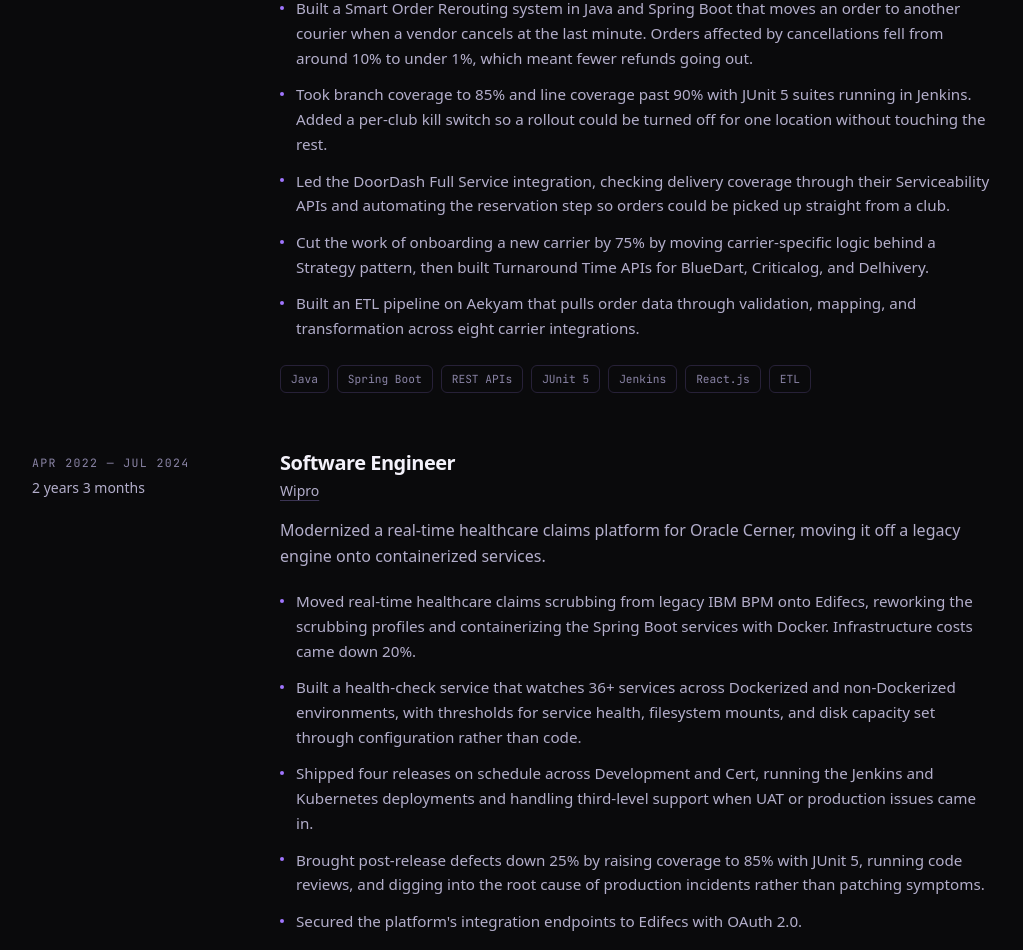
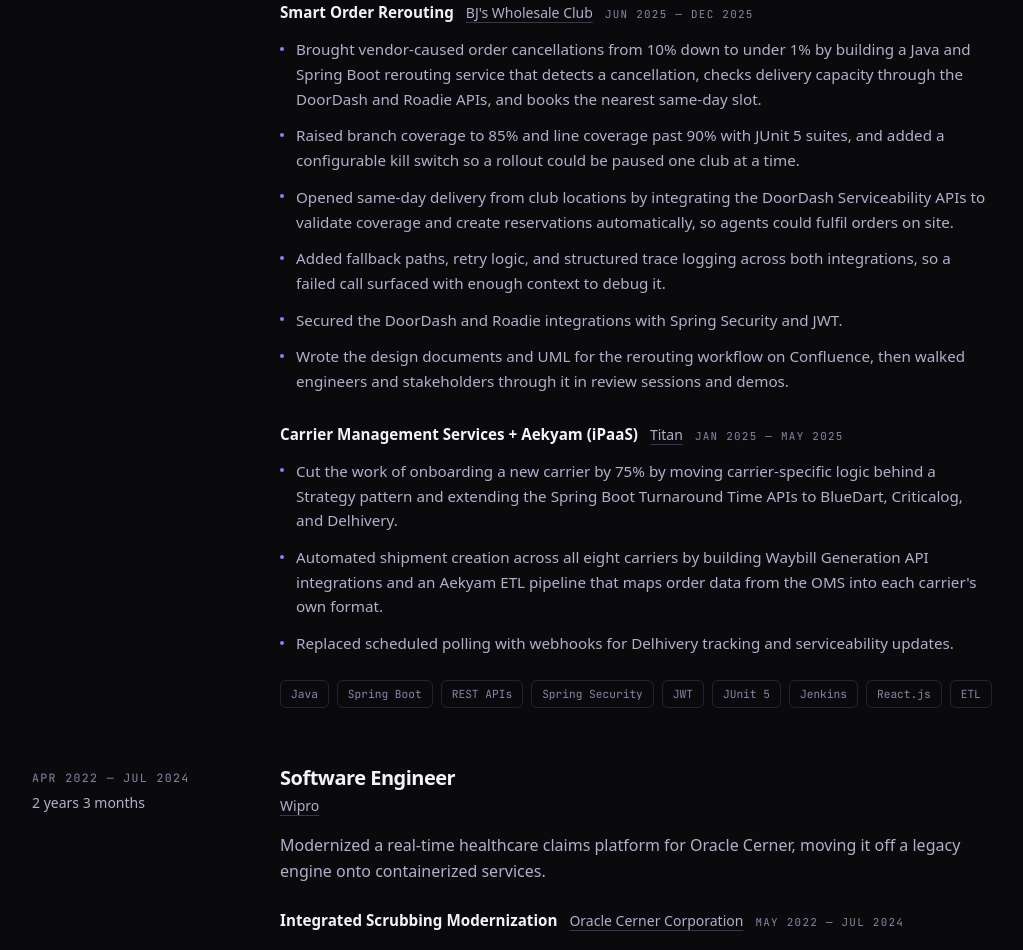
Before and after one commit to VijayPuttarevaiah/portfolio, a Next.js app: page / in a window 1280 px wide. Shown: the part 4160-5110 px from the top of the page, without its empty margins (128-1151 px from the left). Built offline with nearby package versions, Linux system fonts and the light colour scheme; no server answers; a web font is replaced by a local one.

Commit message:
Break experience down by project and client

```diff
--- a/src/app/page.tsx
+++ b/src/app/page.tsx
@@ -25,7 +25,6 @@
         <Journey />
         <About />
         <Experience />
-        <Marquee text="Selected Work" hue="--h4" />
         <Projects />
         <Gallery />
         <Recommendations />
--- a/src/components/Experience.tsx
+++ b/src/components/Experience.tsx
@@ -52,20 +52,51 @@
                   {role.context}
                 </p>
 
-                <ul className="mt-5 space-y-3">
-                  {role.highlights.map((highlight) => (
+                <div className="mt-6 space-y-7">
+                  {role.engagements.map((engagement) => (
+                    <div key={engagement.project}>
+                      <div className="flex flex-wrap items-baseline gap-x-3 gap-y-1">
+                        <h4 className="text-[0.95rem] font-semibold text-[var(--fg)]">
+                          {engagement.project}
+                        </h4>
+                        {engagement.client ? (
+                          <p className="text-sm text-[var(--fg-muted)]">
+                            {engagement.clientUrl ? (
+                              <a
+                                href={engagement.clientUrl}
+                                target="_blank"
+                                rel="noreferrer noopener"
+                                className="underline decoration-[var(--border-strong)] underline-offset-4 transition-colors hover:text-[var(--fg)] hover:decoration-[var(--accent)]"
+                              >
+                                {engagement.client}
+                              </a>
+                            ) : (
+                              engagement.client
+                            )}
+                          </p>
+                        ) : null}
+                        <p className="font-mono text-[0.68rem] uppercase tracking-[0.12em] text-[var(--fg-subtle)]">
+                          {engagement.period}
+                        </p>
+                      </div>
+
+                      <ul className="mt-3 space-y-3">
+                        {engagement.bullets.map((bullet) => (
                           <li
-                      key={highlight.slice(0, 40)}
+                            key={bullet.slice(0, 40)}
                             className="flex gap-3 text-[0.95rem] leading-relaxed text-[var(--fg-muted)]"
                           >
                             <span
                               aria-hidden="true"
                               className="mt-[0.6rem] h-1 w-1 shrink-0 rounded-full bg-[var(--accent)]"
                             />
-                      {highlight}
+                            {bullet}
                           </li>
                         ))}
                       </ul>
+                    </div>
+                  ))}
+                </div>
 
                 <ul className="mt-6 flex flex-wrap gap-x-2 gap-y-2">
                   {role.stack.map((tech) => (
--- a/src/content/resume.ts
+++ b/src/content/resume.ts
@@ -60,6 +60,15 @@
   ],
 } as const;
 
+export type Engagement = {
+  /** Project or programme name as it was known internally. */
+  project: string;
+  client?: string;
+  clientUrl?: string;
+  period: string;
+  bullets: string[];
+};
+
 export type Role = {
   company: string;
   companyUrl?: string;
@@ -71,7 +80,7 @@
   /** Honest framing note rendered as a small qualifier. */
   note?: string;
   context: string;
-  highlights: string[];
+  engagements: Engagement[];
   stack: string[];
 };
 
@@ -84,15 +93,45 @@
     duration: "1 year",
     location: "Bengaluru, India",
     context:
-      "Built order management and logistics integrations for enterprise retail clients, working against live production systems.",
-    highlights: [
-      "Built a Smart Order Rerouting system in Java and Spring Boot that moves an order to another courier when a vendor cancels at the last minute. Orders affected by cancellations fell from around 10% to under 1%, which meant fewer refunds going out.",
-      "Took branch coverage to 85% and line coverage past 90% with JUnit 5 suites running in Jenkins. Added a per-club kill switch so a rollout could be turned off for one location without touching the rest.",
-      "Led the DoorDash Full Service integration, checking delivery coverage through their Serviceability APIs and automating the reservation step so orders could be picked up straight from a club.",
-      "Cut the work of onboarding a new carrier by 75% by moving carrier-specific logic behind a Strategy pattern, then built Turnaround Time APIs for BlueDart, Criticalog, and Delhivery.",
-      "Built an ETL pipeline on Aekyam that pulls order data through validation, mapping, and transformation across eight carrier integrations.",
+      "Built order management and logistics integrations for enterprise retail clients, working against live production systems on two separate engagements.",
+    engagements: [
+      {
+        project: "Smart Order Rerouting",
+        client: "BJ's Wholesale Club",
+        clientUrl: "https://www.bjs.com",
+        period: "Jun 2025 — Dec 2025",
+        bullets: [
+          "Brought vendor-caused order cancellations from 10% down to under 1% by building a Java and Spring Boot rerouting service that detects a cancellation, checks delivery capacity through the DoorDash and Roadie APIs, and books the nearest same-day slot.",
+          "Raised branch coverage to 85% and line coverage past 90% with JUnit 5 suites, and added a configurable kill switch so a rollout could be paused one club at a time.",
+          "Opened same-day delivery from club locations by integrating the DoorDash Serviceability APIs to validate coverage and create reservations automatically, so agents could fulfil orders on site.",
+          "Added fallback paths, retry logic, and structured trace logging across both integrations, so a failed call surfaced with enough context to debug it.",
+          "Secured the DoorDash and Roadie integrations with Spring Security and JWT.",
+          "Wrote the design documents and UML for the rerouting workflow on Confluence, then walked engineers and stakeholders through it in review sessions and demos.",
+        ],
+      },
+      {
+        project: "Carrier Management Services + Aekyam (iPaaS)",
+        client: "Titan",
+        clientUrl: "https://www.titancompany.in/",
+        period: "Jan 2025 — May 2025",
+        bullets: [
+          "Cut the work of onboarding a new carrier by 75% by moving carrier-specific logic behind a Strategy pattern and extending the Spring Boot Turnaround Time APIs to BlueDart, Criticalog, and Delhivery.",
+          "Automated shipment creation across all eight carriers by building Waybill Generation API integrations and an Aekyam ETL pipeline that maps order data from the OMS into each carrier's own format.",
+          "Replaced scheduled polling with webhooks for Delhivery tracking and serviceability updates.",
+        ],
+      },
     ],
-    stack: ["Java", "Spring Boot", "REST APIs", "JUnit 5", "Jenkins", "React.js", "ETL"],
+    stack: [
+      "Java",
+      "Spring Boot",
+      "REST APIs",
+      "Spring Security",
+      "JWT",
+      "JUnit 5",
+      "Jenkins",
+      "React.js",
+      "ETL",
+    ],
   },
   {
     company: "Wipro",
@@ -103,12 +142,20 @@
     location: "Bengaluru, India",
     context:
       "Modernized a real-time healthcare claims platform for Oracle Cerner, moving it off a legacy engine onto containerized services.",
-    highlights: [
-      "Moved real-time healthcare claims scrubbing from legacy IBM BPM onto Edifecs, reworking the scrubbing profiles and containerizing the Spring Boot services with Docker. Infrastructure costs came down 20%.",
-      "Built a health-check service that watches 36+ services across Dockerized and non-Dockerized environments, with thresholds for service health, filesystem mounts, and disk capacity set through configuration rather than code.",
-      "Shipped four releases on schedule across Development and Cert, running the Jenkins and Kubernetes deployments and handling third-level support when UAT or production issues came in.",
-      "Brought post-release defects down 25% by raising coverage to 85% with JUnit 5, running code reviews, and digging into the root cause of production incidents rather than patching symptoms.",
-      "Secured the platform's integration endpoints to Edifecs with OAuth 2.0.",
+    engagements: [
+      {
+        project: "Integrated Scrubbing Modernization",
+        client: "Oracle Cerner Corporation",
+        clientUrl: "https://www.oracle.com/health/",
+        period: "May 2022 — Jul 2024",
+        bullets: [
+          "Took infrastructure costs down 20% by moving real-time claims scrubbing off legacy IBM BPM onto Edifecs, reworking the scrubbing profiles and containerizing the Spring Boot services with Docker.",
+          "Dropped post-release defects by 25% by raising coverage to 85% with JUnit 5, running code reviews, and tracing production incidents to a root cause instead of patching the symptom.",
+          "Built a health-check service watching 36+ services across Dockerized and non-Dockerized environments, with thresholds for service health, filesystem mounts, and disk capacity all set in properties files rather than in code.",
+          "Shipped four releases on schedule across Development and Cert, running the Jenkins and Kubernetes deployments and taking third-level support when UAT or production issues came in, tracing them in Splunk.",
+          "Put OAuth 2.0 in front of the Edifecs integrations.",
+        ],
+      },
     ],
     stack: ["Java", "Spring Boot", "Docker", "Kubernetes", "Jenkins", "OAuth 2.0", "Splunk"],
   },
@@ -121,9 +168,15 @@
     note: "An analytical role rather than an engineering one, included here so the timeline is complete.",
     context:
       "Investigated fraudulent transaction patterns on the A to Z Claims programme and worked with stakeholders on how investigations were run.",
-    highlights: [
-      "Used SQL to find patterns in fraudulent transactions and turned them into insights the team could act on, contributing to a 30% improvement in fraud detection accuracy.",
-      "Took part in Amazon's ATLAS technical upskilling programme, and worked with senior managers, project managers, and subject-matter experts to improve investigation SOPs.",
+    engagements: [
+      {
+        project: "A to Z Claims",
+        period: "Sep 2020 — Apr 2022",
+        bullets: [
+          "Contributed to a 30% improvement in fraud detection accuracy by analysing transaction patterns in SQL and turning them into signals investigators could act on.",
+          "Reworked investigation SOPs with stakeholders while completing Amazon's ATLAS upskilling programme.",
+        ],
+      },
     ],
     stack: ["SQL", "Data analysis"],
   },
```
Lines whose indentation alone changed are shown as unchanged.
